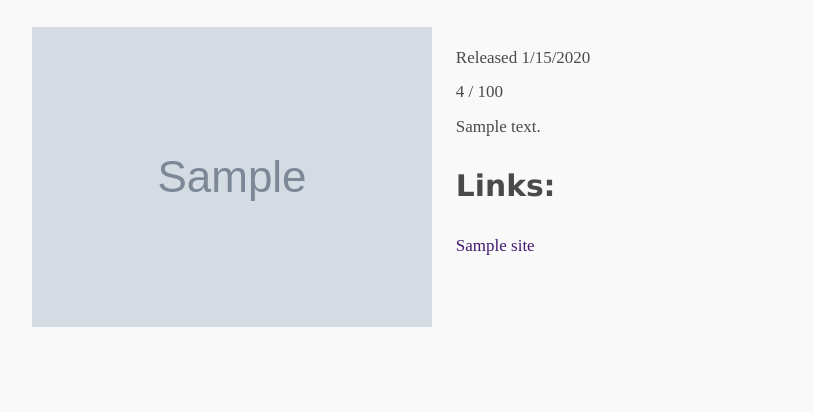
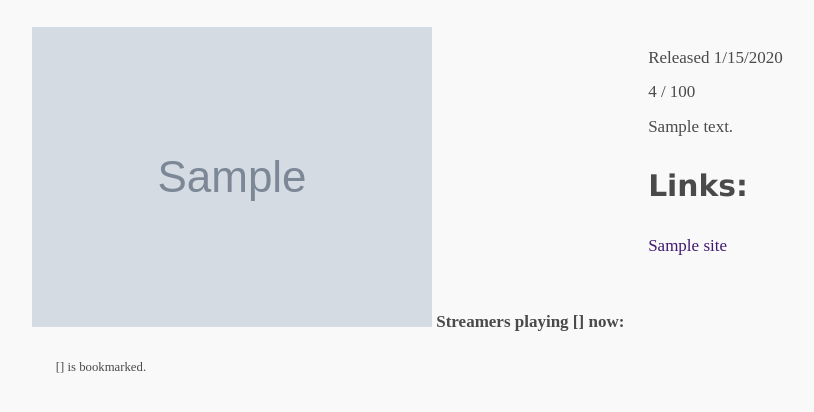
Before and after one commit to haselfine/capstone_project_4, a Flask app: template web_interface/templates/game.html in a window 1280 px wide. Shown: the part 111-523 px from the top of the page, without its empty margins (98-912 px from the left). Run offline with Flask 2, Linux system fonts and the light colour scheme; the template is opened without the code that fills it: most values are stand-ins (such as "Sample title", 1, 10 or a date in 2020); grey boxes marked "Sample" are stand-in pictures.

Commit message:
show active streamers on game page

```diff
--- a/web_interface/app.py
+++ b/web_interface/app.py
@@ -54,7 +54,9 @@ def game(igdb_id):
     else:
         bookmarked = 'true'
 
-    return render_template('game.html', game_obj=game_obj, bookmarked=bookmarked)
+    active_streamers = get_current_streamers(game_obj.twitch_id)[0]
+
+    return render_template('game.html', game_obj=game_obj, bookmarked=bookmarked, active_streamers=active_streamers)
 
 
 @app.route('/bookmarks')
--- a/web_interface/templates/bookmarks.html
+++ b/web_interface/templates/bookmarks.html
@@ -13,7 +13,9 @@
 
     <h3>{{ list_heading }}</h3>
 
+    <ul style="list-style-type:none">
     {% for game in bookmarks %}
+      <li>
         <div class="box" style="justify-content:space-between">
           <div><a href="/game/{{ game.igdb_id }}">{{ game.title }}</a></div>
 
@@ -23,7 +25,9 @@
           </form>
           </div>
         </div>
+      </li>
     {% endfor %}
+    </ul>
 
   </body>
 </html>
--- a/web_interface/templates/game.html
+++ b/web_interface/templates/game.html
@@ -50,7 +50,23 @@
     </div>
 
     <div class="box">
-      <div style="min-width:300px"><img src="{{ game_obj.image_url }}"></div>
+      <div style="min-width:300px">
+        <img src="{{ game_obj.image_url }}">
+
+        {% if active_streamers | length > 0 %}
+
+        <b>Streamers playing {{ game_obj.title }} now:</b>
+        <ul style="list-style-type:none">
+
+          {% for stream in active_streamers %}
+          <li><small><a href="https://{{ stream['url'] }}">{{ stream['streamer_name'] }}</a></small></li>
+          {% endfor %}
+
+        </ul>
+
+        {% endif %}
+
+      </div>
       <div>
         <ul style="list-style-type:none">
           <li>Released {{ game_obj.date_released.month }}/{{ game_obj.date_released.day }}/{{ game_obj.date_released.year }}</li>
@@ -59,24 +75,30 @@
         </ul>
 
         {% if game_obj.get_platforms() | length > 0 %}
-          <ul style="list-style-type:none">
+
+        <ul style="list-style-type:none">
           <h3>Available Platforms:</h3>
+
           {% for platform in game_obj.get_platforms() %}
-            <li>{{ platform }}</li>
+          <li>{{ platform }}</li>
           {% endfor %}
-          </ul>
+
+        </ul>
+
         {% endif %}
 
         {% if game_obj.get_websites() | length > 0 %}
           <ul style="list-style-type:none">
           <h3>Links:</h3>
+
           {% for site in game_obj.get_websites() %}
-              <li><a href="{{ site }}">{{ site }}</li>
+          <li><a href="{{ site }}">{{ site }}</li>
           {% endfor %}
+
           </ul>
         {% endif %}
+
       </div>
     </div>
-
   </body>
 </html>
```
Also changed, not shown: view/twitch.py (+25 -4 lines).
